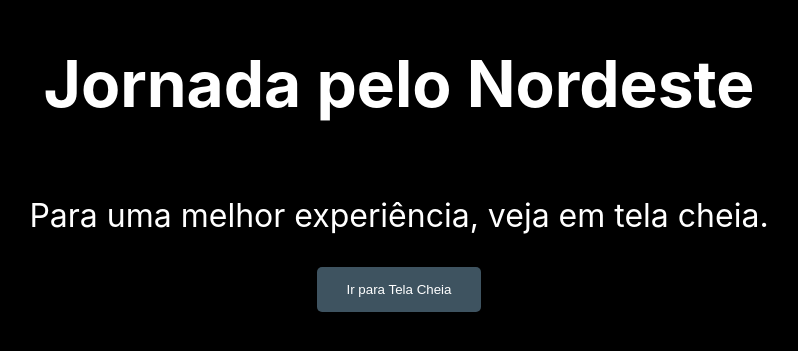
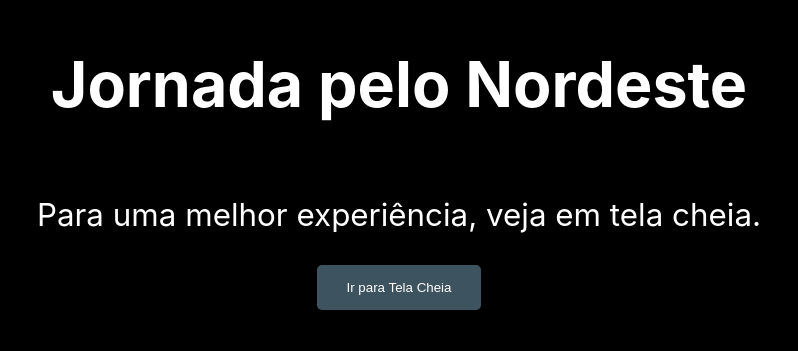
Before and after one commit to andredarcie/revealjs-test, a plain HTML site: page index.html in a window 1280 px wide. Shown: the part 243-594 px from the top of the page, without its empty margins (241-1039 px from the left). Drawn offline with Linux system fonts and the light colour scheme.

Commit message:
Update styles.css

```diff
--- a/styles.css
+++ b/styles.css
@@ -5,7 +5,7 @@ body, html {
     overflow: hidden;
     background-color: black;
     font-family: -apple-system, BlinkMacSystemFont, "Segoe UI", Roboto, "Helvetica Neue", Arial, sans-serif;
-    font-size: 4vh;
+    font-size: 1.4rem;
   }
 
 .slides-container {
```
